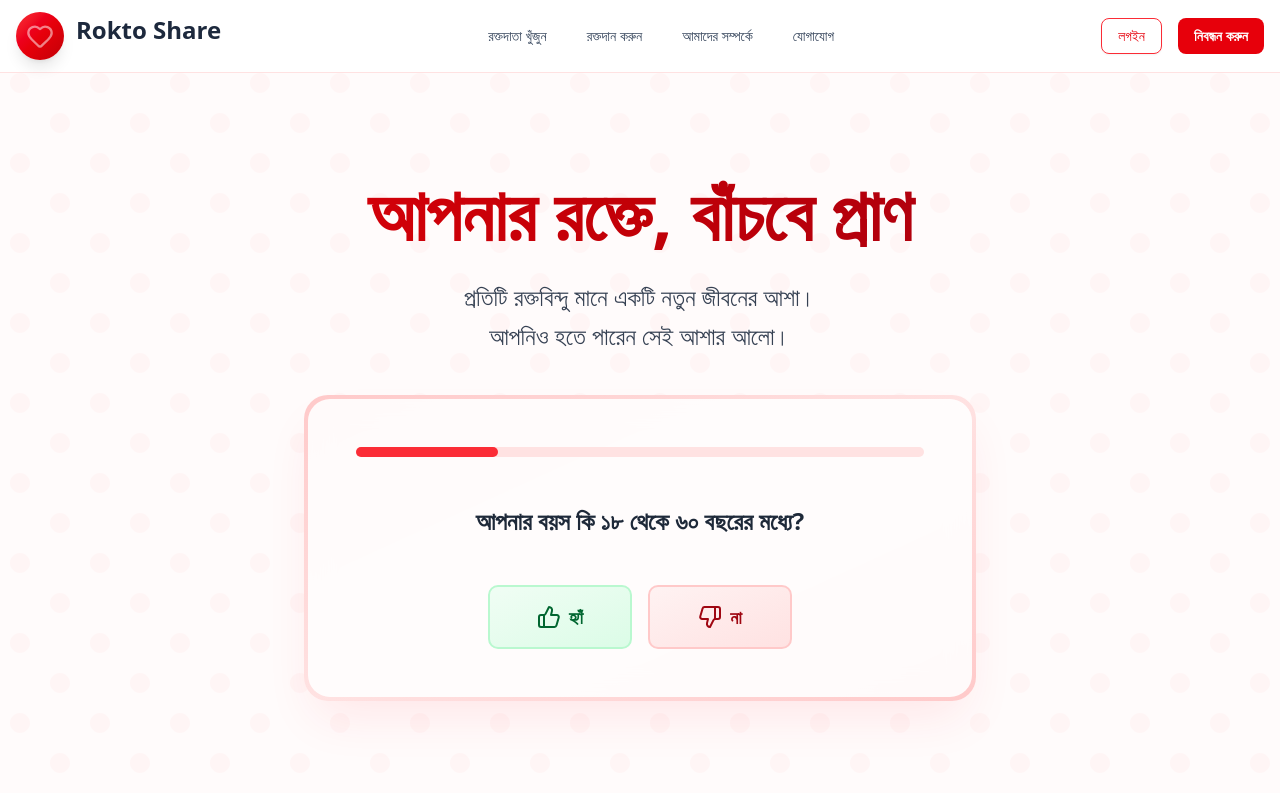
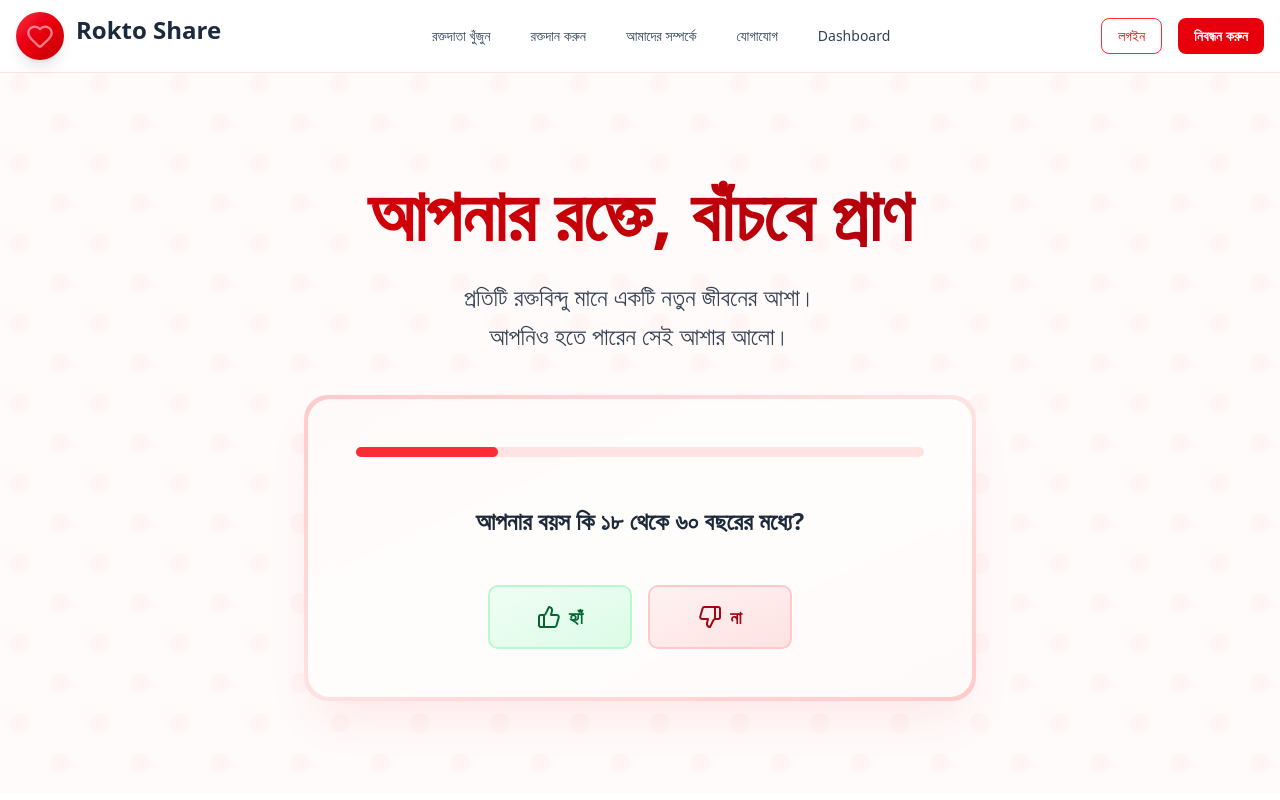
Before and after one commit to RobiulIslam08/Rokto-Share, a React (Vite) app: page / in a window 1280 px wide. Shown: the top 800 px of the page. Built offline with nearby package versions, Linux system fonts and the light colour scheme.

Commit message:
added user dashboard

```diff
--- a/src/components/common/Navbar.tsx
+++ b/src/components/common/Navbar.tsx
@@ -35,6 +35,7 @@ const Navbar = () => {
     { href: "/contact-page", label: "যোগাযোগ" },
     // { href: "/dashboard-page", label: "User Donor Dashboard" },
     // { href: "/admin-dashboard-page", label: "Admin Dashboard" },
+       { href: "/dashboard/user", label: "Dashboard" },
   ];
 
   return (
```
